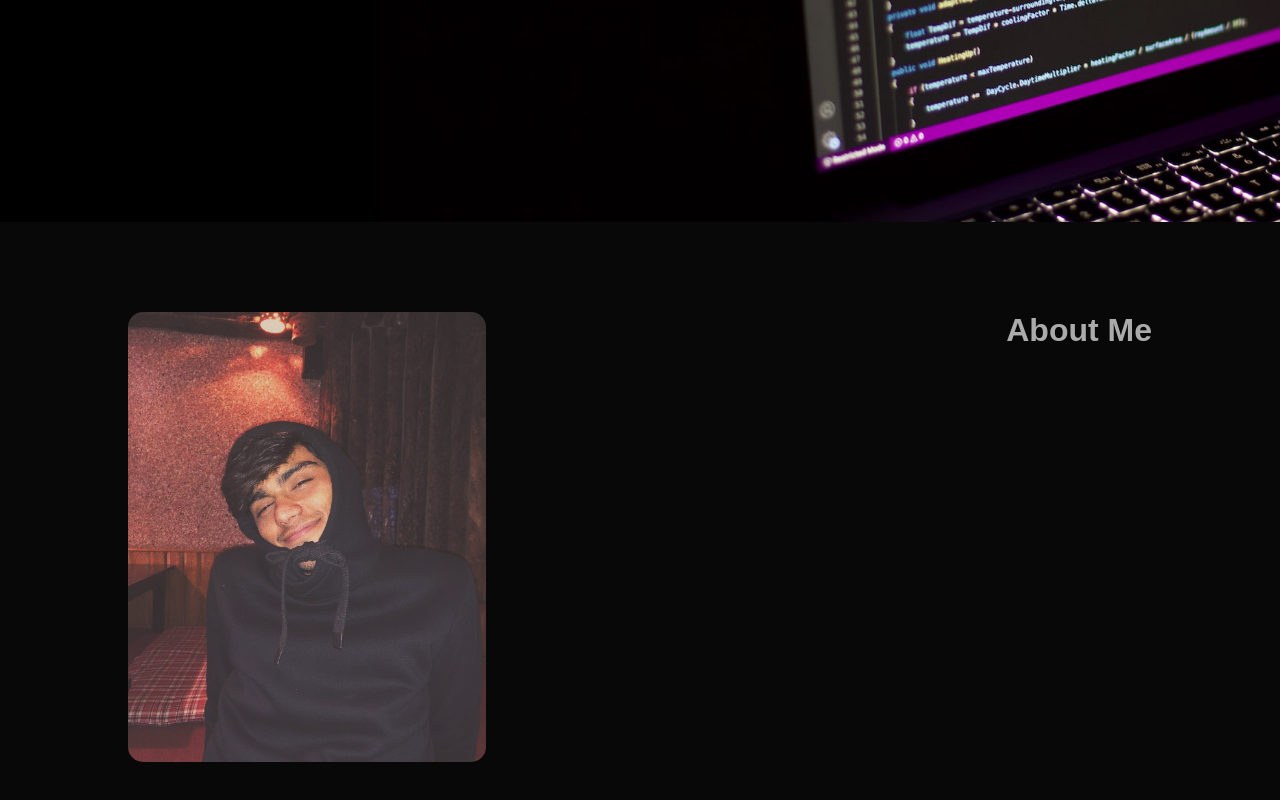
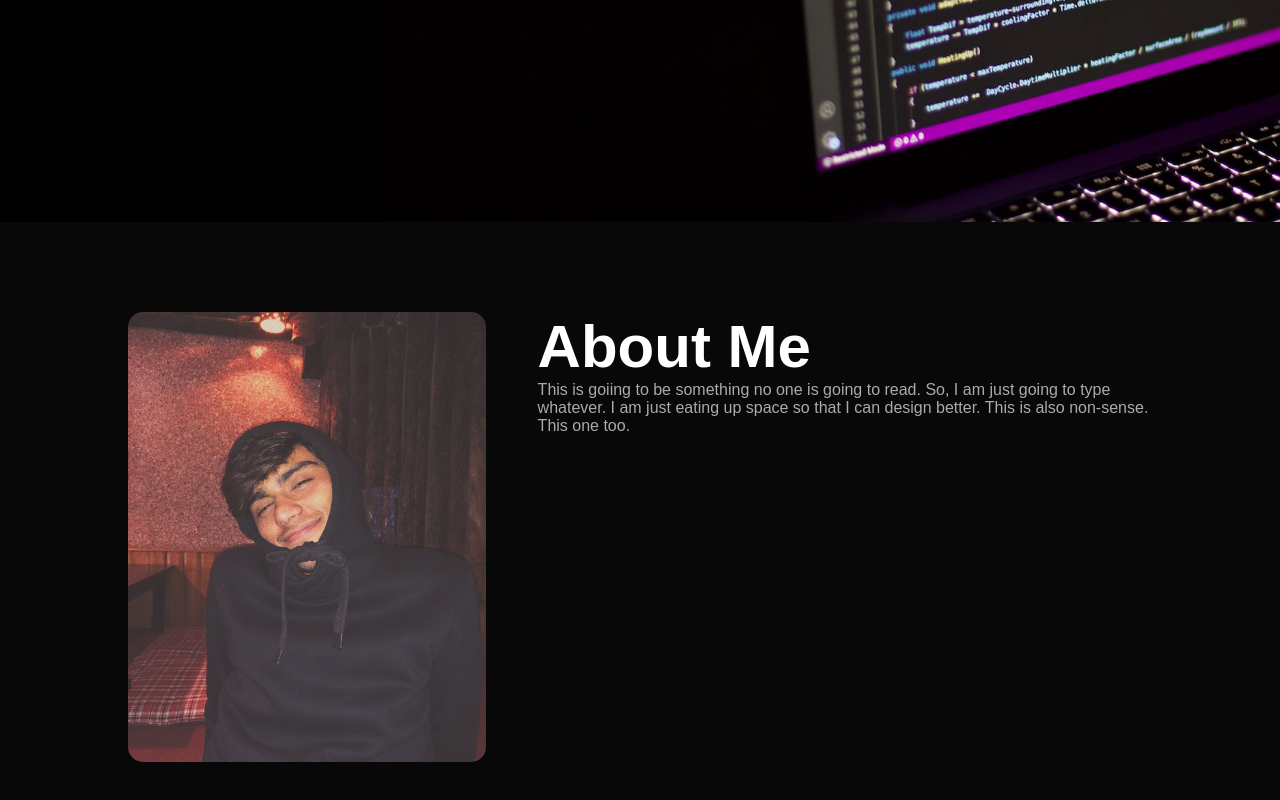
Before and after one commit to nur0078/portfolio-website, a plain HTML site: page index.html in a window 1280 px wide. Shown: the part 578-1378 px from the top of the page. Drawn offline with Linux system fonts and the light colour scheme.

Commit message:
About me font size and white color. Added some texts underneath as well/

```diff
--- a/index.html
+++ b/index.html
@@ -35,7 +35,13 @@
                 <img src="images/zaika.jpg" alt="Anurodh in a hoodie.">
             </div>
             <div class="about-col-2">
-                <h1>About Me</h1>
+                <h1 class="sub-title">About Me</h1>
+                <p> This is goiing to be something no one is going to read.
+                    So, I am just going to type whatever.
+                    I am just eating up space so that I can design better.
+                    This is also non-sense.
+                    This one too.
+                </p>
             </div>
         </div>
     </div>
--- a/style.css
+++ b/style.css
@@ -85,8 +85,17 @@ nav ul li a:hover::after {
 .about-col-1 {
     flex-basis: 35%;
 }
-
 .about-col-1 img {
     width: 100%;
     border-radius: 15px;
 }
+
+.about-col-2 {
+    flex-basis: 60%;
+}
+
+.sub-title {
+    font-size: 60px;
+    font-weight: 600;
+    color: #fff;
+}
```
